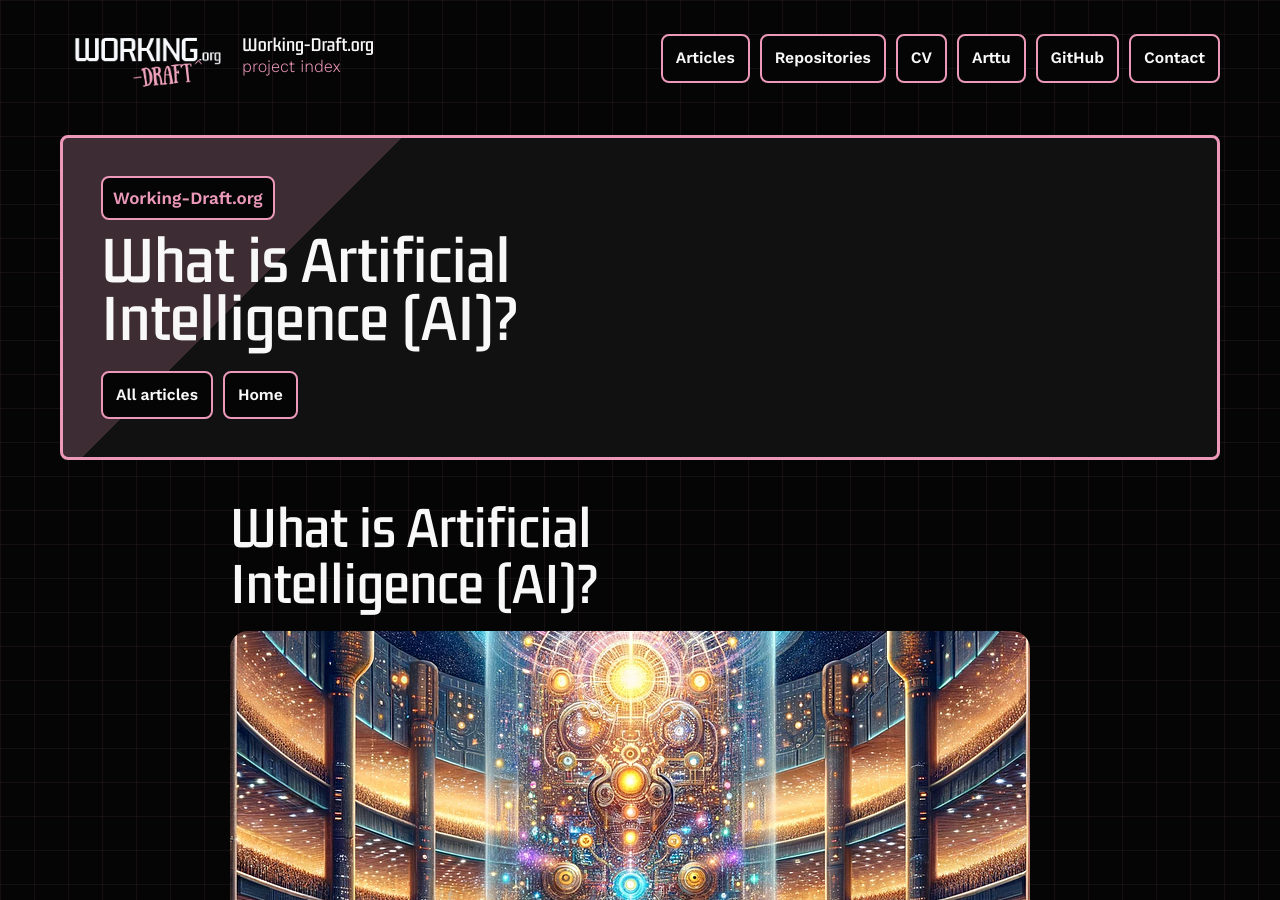
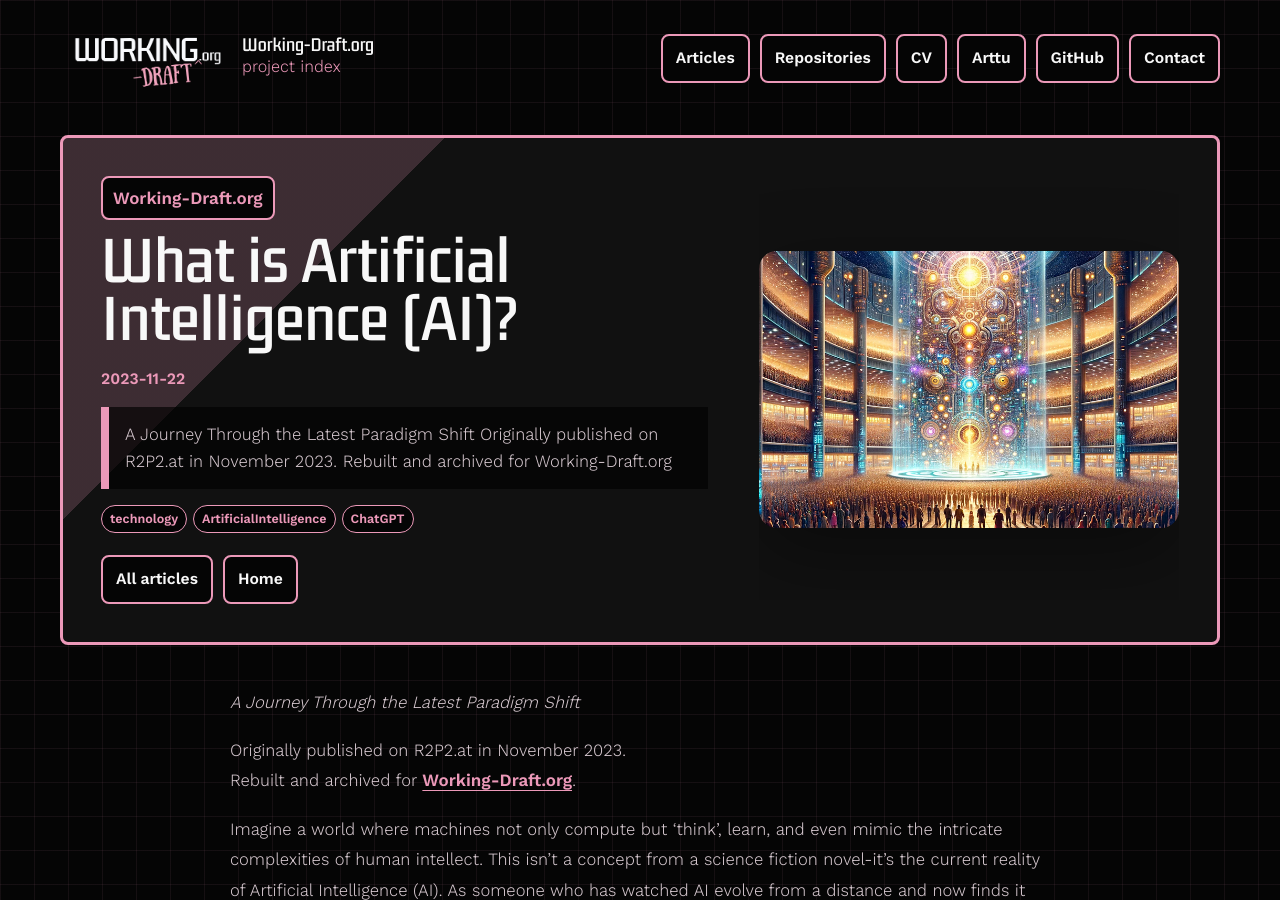
Before and after one commit to R2Pitou/R2Pitou, a Jekyll site: the page built from articles/technology/What is Artificial Intelligence/index.md, in a window 1280 px wide and 900 px high. Built offline with Jekyll 4.4.1, drawn with Linux system fonts in a browser that asks for light colours; our own code applies the rules of GitHub Pages for plain Markdown files.

Commit message:
Add YAML front matter to AI article
Introduce YAML front matter to the article to store metadata: title, date, layout, featured, summary, image, image_alt, tags, syndicate and permalink. Moves the hero image into front matter and preserves the original subtitle and publication note in the body for better rendering and syndication.

```diff
--- a/articles/technology/What is Artificial Intelligence/index.md
+++ b/articles/technology/What is Artificial Intelligence/index.md
@@ -1,7 +1,22 @@
-# What is Artificial Intelligence (AI)?
+---
+title: What is Artificial Intelligence (AI)?
+date: 2023-11-22 09:00 +0700
+layout: article
+featured: false
+summary: |-
+  A Journey Through the Latest Paradigm Shift
 
-![Hero image](hero.png)
-
+  Originally published on R2P2.at in November 2023.
+  Rebuilt and archived for Working-Draft.org
+image: hero.png
+image_alt: an illustration of people gathering around a futuristic looking glass cylinder with colourful shapes dancing inside it.
+tags:
+  - technology
+  - ArtificialIntelligence
+  - ChatGPT
+syndicate: true
+permalink:
+---
 _A Journey Through the Latest Paradigm Shift_
 
 Originally published on R2P2.at in November 2023.
```
